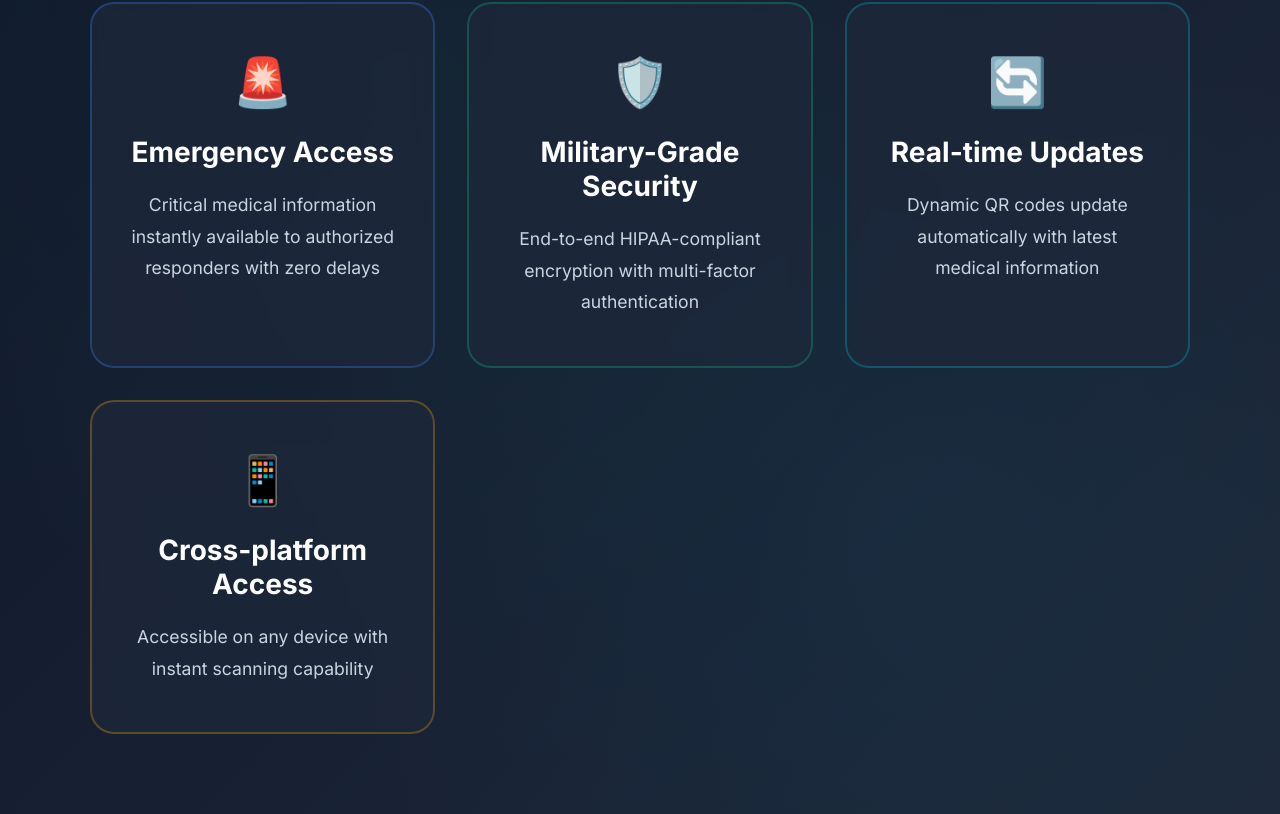
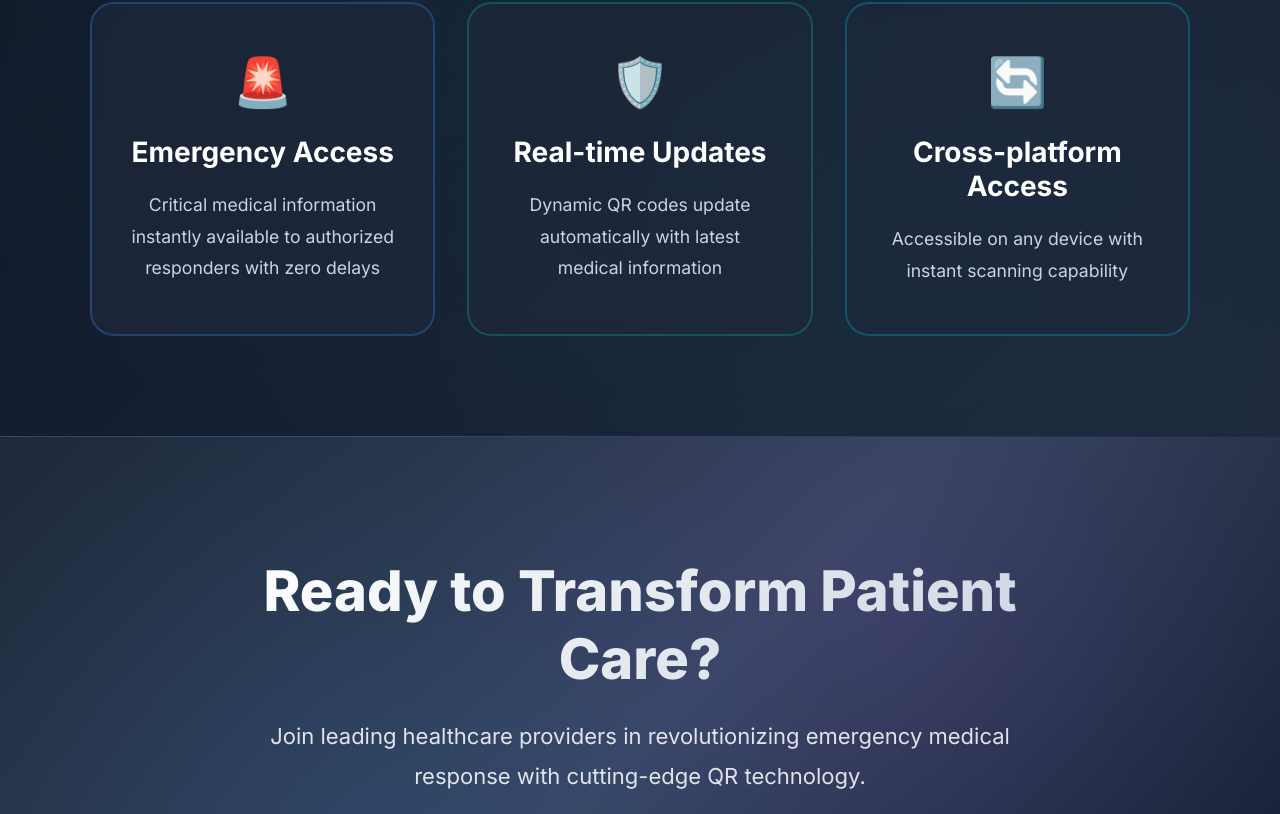
Before and after one commit to kmark4407-droid/HealthScanQR_FRONTEND, an Angular app: page / in a window 1280 px wide. Shown: the part 1926-2740 px from the top of the page. Built offline with nearby package versions, Linux system fonts and the light colour scheme.

Commit message:
Update home.component.ts

```diff
--- a/src/app/home/home.component.ts
+++ b/src/app/home/home.component.ts
@@ -16,10 +16,7 @@ export class HomeComponent {
       title: 'Emergency Access',
       description: 'Critical medical information instantly available to authorized responders with zero delays'
     },
-    {
-      title: 'Military-Grade Security',
-      description: 'End-to-end HIPAA-compliant encryption with multi-factor authentication'
-    },
+
     {
       title: 'Real-time Updates',
       description: 'Dynamic QR codes update automatically with latest medical information'
```
